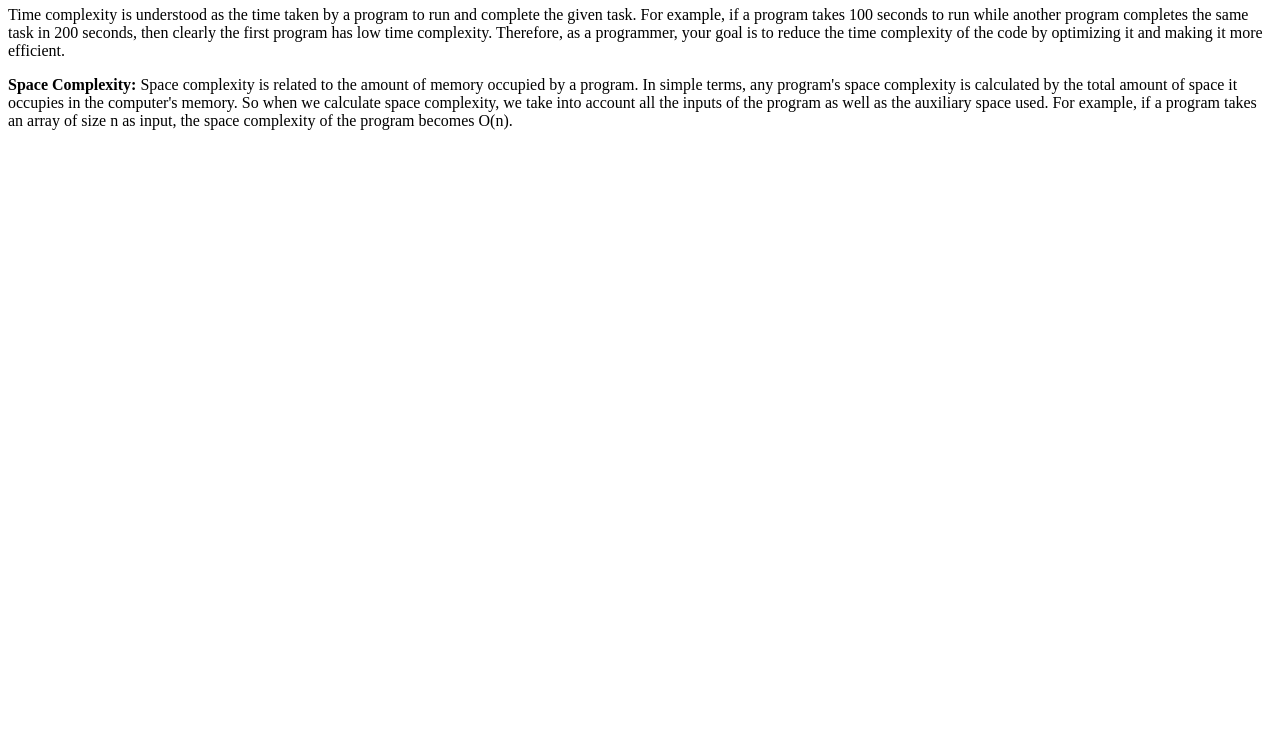
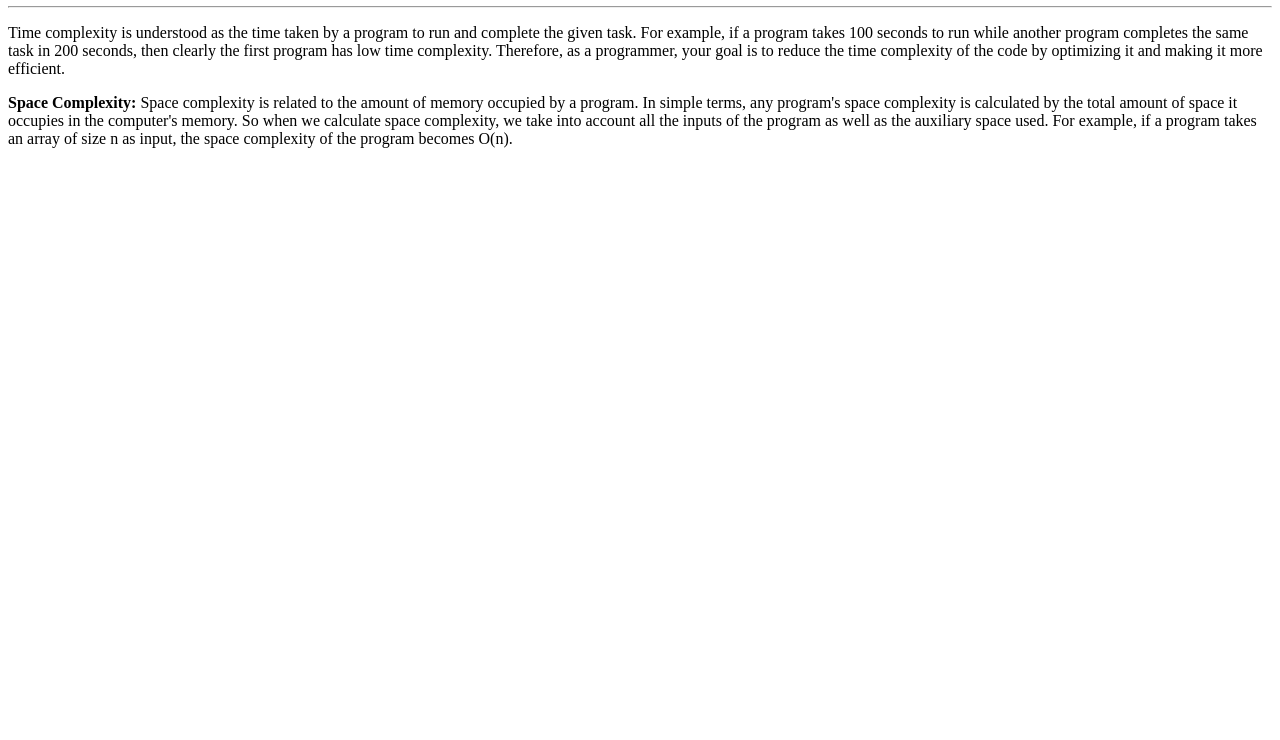
Before and after one commit to acciojob/time-and-space-complexity-Deepakkumar121998, a website: page main.html in a window 1280 px wide. Shown: the part 60-800 px from the top of the page. Drawn offline with Linux system fonts and the light colour scheme.

Commit message:
created a submission

```diff
--- a/main.html
+++ b/main.html
@@ -8,7 +8,7 @@
 	<!-- the entire body must be written by student -->
     <script type="text/javascript" src="./script.js">
 </script>
-	<header><h1>Time and Space Complexity</h1></header>
+	<header><h1>Time and Space Complexity</h1></header><hr>
 	<p>Time complexity is understood as the time taken by a program to run and complete the given task. For example, if a program takes 100 seconds to run while another program completes the same task in 200 seconds, then clearly the first program has low time complexity. Therefore, as a programmer, your goal is to reduce the time complexity of the code by optimizing it and making it more efficient.</p>
 
 	<p><b>Space Complexity:</b> Space complexity is related to the amount of memory occupied by a program. In simple terms, any program's space complexity is calculated by the total amount of space it occupies in the computer's memory. So when we calculate space complexity, we take into account all the inputs of the program as well as the auxiliary space used. For example, if a program takes an array of size n as input, the space complexity of the program becomes O(n).</p>
```
